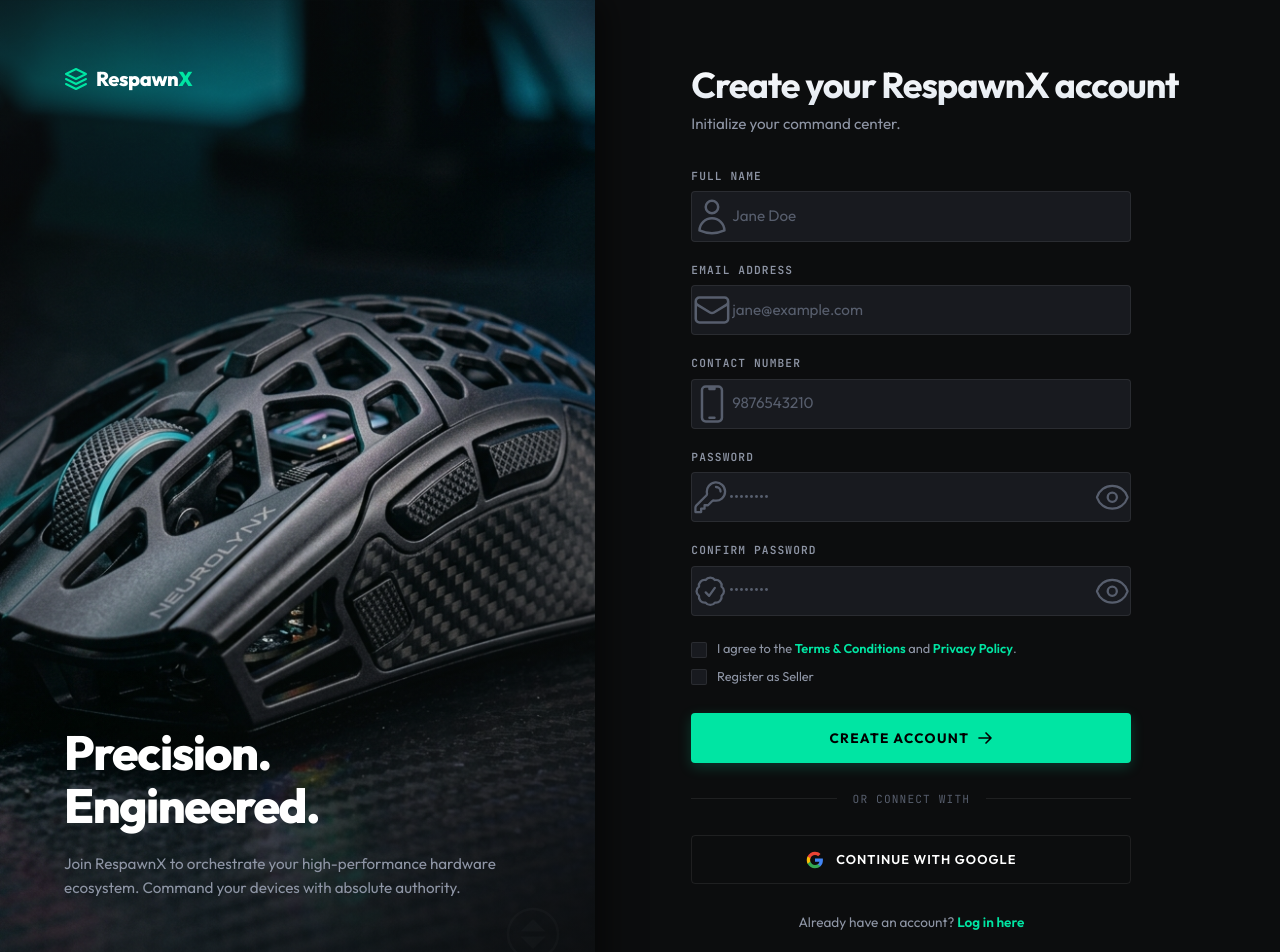
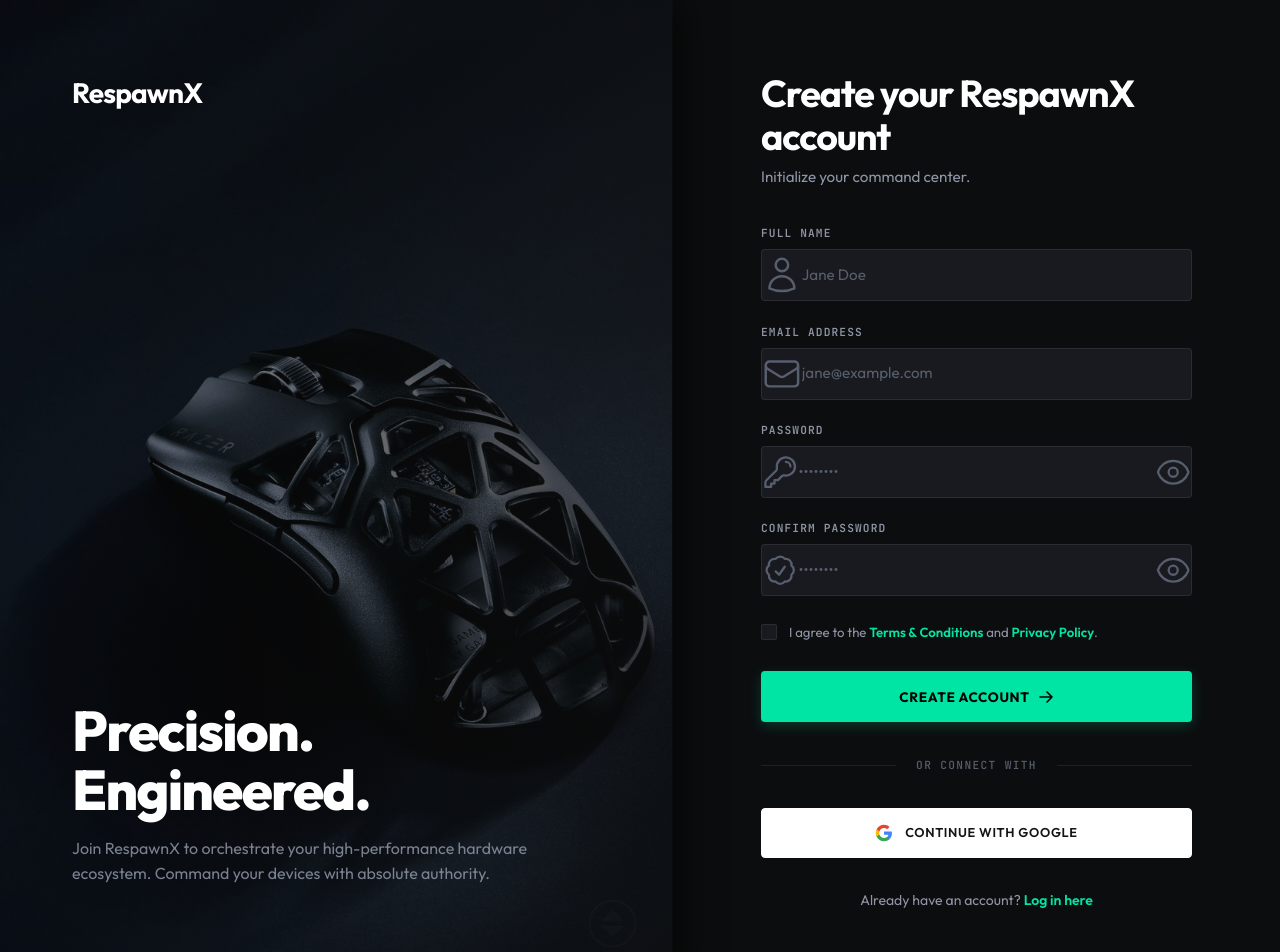
Before and after one commit to Ramiz1323/RespawnX, a React app in the folder Frontend/: page /register in a window 1280 px wide. Shown: the top 952 px of the page. Built offline with nearby package versions, Linux system fonts and the light colour scheme; the HTML template or start-up script is replaced by a standard one.

Commit message:
feat(auth): redesign Register page to use high-res mouse graphic and align visual elements

```diff
--- a/Frontend/src/features/auth/pages/Register.jsx
+++ b/Frontend/src/features/auth/pages/Register.jsx
@@ -10,10 +10,8 @@
   const [formData, setFormData] = useState({
     fullname: "",
     email: "",
-    contact: "",
     password: "",
-    confirmPassword: "",
-    isSeller: false,
+    confirmPassword: ""
   });
 
   const [showPassword, setShowPassword] = useState(false);
@@ -21,7 +19,6 @@
 
   const [fullnameFocused, setFullnameFocused] = useState(false);
   const [emailFocused, setEmailFocused] = useState(false);
-  const [contactFocused, setContactFocused] = useState(false);
   const [passwordFocused, setPasswordFocused] = useState(false);
   const [confirmPasswordFocused, setConfirmPasswordFocused] = useState(false);
 
@@ -30,10 +27,10 @@
   const [errorMessage, setErrorMessage] = useState("");
 
   const handleChange = (e) => {
-    const { name, value, type, checked } = e.target;
+    const { name, value } = e.target;
     setFormData((prev) => ({
       ...prev,
-      [name]: type === "checkbox" ? checked : value,
+      [name]: value
     }));
   };
 
@@ -73,21 +70,19 @@
       return;
     }
 
-    // Validate 10 digit contact number (matches backend regex)
-    const contactRegex = /^\d{10}$/;
-    if (!contactRegex.test(formData.contact)) {
-      setErrorMessage("Contact must be a 10-digit number.");
-      return;
-    }
+    setIsSubmitting(true);
 
-    setIsSubmitting(true);
+    // Auto-generate a valid 10-digit contact number in the background
+    // to satisfy the backend validation and database unique check.
+    const generatedContact = "9" + Math.floor(100000000 + Math.random() * 900000000).toString();
+
     try {
       await handleRegister({
         fullname: formData.fullname,
         email: formData.email,
-        contact: formData.contact,
+        contact: generatedContact,
         password: formData.password,
-        isSeller: formData.isSeller,
+        isSeller: false,
       });
       navigate("/");
     } catch (err) {
@@ -105,14 +100,7 @@
       {/* Left Side: Branding and Visuals */}
       <div className="register-info-side">
         <div className="brand-container">
-          <div className="brand-logo">
-            <svg viewBox="0 0 24 24" fill="none" xmlns="http://www.w3.org/2000/svg">
-              <path d="M12 2L2 7L12 12L22 7L12 2Z" stroke="currentColor" strokeWidth="2" strokeLinecap="round" strokeLinejoin="round"/>
-              <path d="M2 17L12 22L22 17" stroke="currentColor" strokeWidth="2" strokeLinecap="round" strokeLinejoin="round"/>
-              <path d="M2 12L12 17L22 12" stroke="currentColor" strokeWidth="2" strokeLinecap="round" strokeLinejoin="round"/>
-            </svg>
-          </div>
-          <span className="brand-name">Respawn<span>X</span></span>
+          <span className="brand-name">RespawnX</span>
         </div>
 
         <div className="left-bottom-content">
@@ -187,29 +175,6 @@
                 onChange={handleChange}
                 onFocus={() => setEmailFocused(true)}
                 onBlur={() => setEmailFocused(false)}
-                required
-              />
-            </div>
-          </div>
-
-          {/* Contact Input (Required by Backend) */}
-          <div className="form-group">
-            <label className="form-label">Contact Number</label>
-            <div className={`input-wrapper ${contactFocused ? 'focused' : ''}`}>
-              <div className={`input-icon ${contactFocused ? 'active' : ''}`}>
-                <svg xmlns="http://www.w3.org/2000/svg" fill="none" viewBox="0 0 24 24" strokeWidth={1.5} stroke="currentColor">
-                  <path strokeLinecap="round" strokeLinejoin="round" d="M10.5 1.5H8.25A2.25 2.25 0 0 0 6 3.75v16.5a2.25 2.25 0 0 0 2.25 2.25h7.5A2.25 2.25 0 0 0 18 20.25V3.75a2.25 2.25 0 0 0-2.25-2.25H13.5m-3 0V3h3V1.5m-3 0h3m-3 18.75h3" />
-                </svg>
-              </div>
-              <input
-                type="tel"
-                name="contact"
-                className="form-input"
-                placeholder="9876543210"
-                value={formData.contact}
-                onChange={handleChange}
-                onFocus={() => setContactFocused(true)}
-                onBlur={() => setContactFocused(false)}
                 required
               />
             </div>
@@ -308,7 +273,7 @@
             </div>
           </div>
 
-          {/* Checkboxes Group */}
+          {/* Single Checkbox Group matching screenshot */}
           <div className="checkbox-group">
             <label className="checkbox-label">
               <input
@@ -320,16 +285,6 @@
               <span>
                 I agree to the <a href="#terms">Terms & Conditions</a> and <a href="#privacy">Privacy Policy</a>.
               </span>
-            </label>
-
-            <label className="checkbox-label">
-              <input
-                type="checkbox"
-                name="isSeller"
-                checked={formData.isSeller}
-                onChange={handleChange}
-              />
-              <span>Register as Seller</span>
             </label>
           </div>
 
--- a/Frontend/src/features/auth/styles/Register.scss
+++ b/Frontend/src/features/auth/styles/Register.scss
@@ -6,7 +6,7 @@
 
 .register-page-container {
   display: grid;
-  grid-template-columns: 1fr 1.15fr;
+  grid-template-columns: 1.05fr 0.95fr;
   min-height: 100vh;
   background-color: $bg-main;
   font-family: $font-sans;
@@ -23,13 +23,13 @@
   position: relative;
   background-image: url('/mouse_bg.jpg');
   background-size: cover;
-  background-position: center;
+  background-position: 40% center; // Align mouse slightly left-of-center
   display: flex;
   flex-direction: column;
   justify-content: space-between;
-  padding: 4rem;
+  padding: 4.5rem;
   z-index: 10;
-  box-shadow: 10px 0 30px rgba(0, 0, 0, 0.5);
+  box-shadow: 10px 0 35px rgba(0, 0, 0, 0.6);
 
   @include mobile {
     display: none;
@@ -43,61 +43,49 @@
     right: 0;
     bottom: 0;
     background: linear-gradient(
-      135deg,
-      rgba($bg-main, 0.75) 0%,
-      rgba($accent-color, 0.02) 50%,
-      rgba($bg-main, 0.9) 100%
+      to right,
+      rgba($bg-main, 0.4) 0%,
+      rgba($bg-main, 0.8) 100%
     );
     z-index: 1;
   }
 
-  // Top logo
+  // Top logo - Text only matching screenshot
   .brand-container {
     display: flex;
     align-items: center;
-    gap: 0.5rem;
     z-index: 2;
 
-    .brand-logo {
-      width: 24px;
-      height: 24px;
-      color: $accent-color;
-      display: flex;
-      align-items: center;
-      justify-content: center;
-    }
-
     .brand-name {
-      font-size: 1.25rem;
-      font-weight: 800;
-      letter-spacing: -0.02em;
+      font-size: 1.75rem;
+      font-weight: 700;
+      letter-spacing: -0.03em;
       color: $text-primary;
-
-      span {
-        color: $accent-color;
-      }
+      font-family: $font-sans;
     }
   }
 
   // Bottom Content
   .left-bottom-content {
     z-index: 2;
-    max-width: 500px;
-    margin-bottom: 2rem;
+    max-width: 520px;
+    margin-bottom: 1.5rem;
 
     .left-title {
-      font-size: 3rem;
+      font-size: 3.5rem;
       font-weight: 800;
-      margin-bottom: 1.25rem;
+      margin-bottom: 1rem;
       letter-spacing: -0.03em;
-      line-height: 1.1;
+      line-height: 1.05;
       color: $text-primary;
     }
 
     .left-desc {
-      font-size: 0.95rem;
+      font-size: 1rem;
       color: $text-secondary;
       line-height: 1.6;
+      font-weight: 400;
+      opacity: 0.85;
     }
   }
 
@@ -106,13 +94,13 @@
     position: absolute;
     bottom: 2rem;
     right: 2rem;
-    opacity: 0.02;
+    opacity: 0.015;
     z-index: 2;
     pointer-events: none;
 
     svg {
-      width: 60px;
-      height: 60px;
+      width: 55px;
+      height: 55px;
       color: #ffffff;
     }
   }
@@ -123,9 +111,10 @@
   display: flex;
   flex-direction: column;
   justify-content: center;
-  padding: 4rem 6rem;
+  padding: 4.5rem 5.5rem;
   background-color: $bg-main;
   overflow-y: auto;
+  border-left: 1px solid rgba(255, 255, 255, 0.02);
 
   @include tablet {
     padding: 3rem 4rem;
@@ -138,35 +127,35 @@
 }
 
 .register-header {
-  margin-bottom: 2rem;
+  margin-bottom: 2.25rem;
+  max-width: 440px;
 
   .title {
-    font-size: 2.25rem;
+    font-size: 2.35rem;
     font-weight: 700;
     margin-bottom: 0.5rem;
     letter-spacing: -0.03em;
     line-height: 1.15;
-    background: linear-gradient(180deg, #ffffff 0%, #e2e8f0 100%);
-    -webkit-background-clip: text;
-    -webkit-text-fill-color: transparent;
+    color: $text-primary;
   }
 
   .subtitle {
     font-size: 0.95rem;
     color: $text-secondary;
     line-height: 1.5;
+    font-weight: 400;
   }
 }
 
 .register-form {
   @include flex-column;
-  gap: 1.25rem;
+  gap: 1.4rem;
   width: 100%;
   max-width: 440px;
 
   .form-group {
     @include flex-column;
-    gap: 0.4rem;
+    gap: 0.45rem;
 
     .form-label {
       font-family: $font-mono;
@@ -193,7 +182,7 @@
       &.focused {
         border-color: $border-focus;
         box-shadow: $glow-accent;
-        background-color: rgba($bg-input, 0.8);
+        background-color: rgba($bg-input, 0.85);
       }
 
       .input-icon {
@@ -212,7 +201,7 @@
 
       .form-input {
         width: 100%;
-        padding: 0.8rem 0.5rem 0.8rem 0;
+        padding: 0.85rem 0.5rem 0.85rem 0;
         background: transparent;
         border: none;
         outline: none;
@@ -248,22 +237,22 @@
       }
     }
 
-    // Password strength indicator
+    // Password strength indicator matching image layout
     .strength-indicator {
-      margin-top: 0.25rem;
+      margin-top: 0.4rem;
       @include flex-column;
-      gap: 0.35rem;
+      gap: 0.4rem;
 
       .strength-bars {
         display: flex;
-        gap: 0.25rem;
+        gap: 0.3rem;
         width: 100%;
 
         .bar {
           flex: 1;
           height: 3px;
           border-radius: 1px;
-          background-color: rgba(255, 255, 255, 0.05);
+          background-color: rgba(255, 255, 255, 0.06);
           transition: background-color $transition-normal;
 
           &.active-weak {
@@ -271,11 +260,11 @@
           }
 
           &.active-fair {
-            background-color: #ffa500;
+            background-color: $accent-color;
           }
 
           &.active-good {
-            background-color: #99ffaa;
+            background-color: $accent-color;
           }
 
           &.active-strong {
@@ -285,16 +274,15 @@
       }
 
       .strength-text {
-        font-family: $font-mono;
-        font-size: 0.7rem;
-        font-weight: 600;
+        font-family: $font-sans;
+        font-size: 0.75rem;
+        font-weight: 700;
         text-align: right;
-        text-transform: uppercase;
-        letter-spacing: 0.05em;
+        letter-spacing: 0.02em;
 
         &.weak { color: $danger-color; }
-        &.fair { color: #ffa500; }
-        &.good { color: #99ffaa; }
+        &.fair { color: $accent-color; }
+        &.good { color: $accent-color; }
         &.strong { color: $accent-color; }
       }
     }
@@ -302,16 +290,15 @@
 
   .checkbox-group {
     @include flex-column;
-    gap: 0.6rem;
     margin-top: 0.25rem;
 
     .checkbox-label {
       display: flex;
-      align-items: flex-start;
-      gap: 0.6rem;
+      align-items: center;
+      gap: 0.75rem;
       cursor: pointer;
       color: $text-secondary;
-      font-size: 0.8rem;
+      font-size: 0.825rem;
       user-select: none;
       line-height: 1.4;
 
@@ -331,7 +318,6 @@
         appearance: none;
         width: 16px;
         height: 16px;
-        margin-top: 0.1rem;
         border: 1px solid $border-color;
         border-radius: 2px;
         background-color: $bg-input;
@@ -342,7 +328,7 @@
         flex-shrink: 0;
 
         &:hover {
-          border-color: $accent-color;
+          border-color: $border-hover;
         }
 
         &:checked {
@@ -366,12 +352,13 @@
     width: 100%;
     margin-top: 0.5rem;
     font-size: 0.85rem;
-    letter-spacing: 0.1em;
-    padding: 0.9rem;
+    letter-spacing: 0.05em;
+    padding: 0.95rem;
     display: flex;
     align-items: center;
     justify-content: center;
     gap: 0.5rem;
+    border-radius: $radius-sm;
 
     svg {
       width: 16px;
@@ -388,11 +375,11 @@
     display: flex;
     align-items: center;
     width: 100%;
-    margin: 0.5rem 0;
+    margin: 0.75rem 0;
     color: $text-muted;
     font-family: $font-mono;
     font-size: 0.7rem;
-    letter-spacing: 0.1em;
+    letter-spacing: 0.12em;
 
     &::before,
     &::after {
@@ -403,8 +390,9 @@
     }
 
     span {
-      padding: 0 1rem;
+      padding: 0 1.25rem;
       text-transform: uppercase;
+      font-weight: 500;
     }
   }
 
@@ -412,23 +400,35 @@
     @include cyber-btn-secondary;
     width: 100%;
     font-size: 0.8rem;
-    letter-spacing: 0.08em;
-    padding: 0.85rem;
+    letter-spacing: 0.05em;
+    padding: 0.9rem;
     display: flex;
     align-items: center;
     justify-content: center;
     gap: 0.75rem;
+    background-color: #ffffff;
+    color: #121417;
+    border: 1px solid #ffffff;
+    border-radius: $radius-sm;
+    font-family: $font-sans;
+    font-weight: 600;
 
     svg {
       width: 18px;
       height: 18px;
     }
+
+    &:hover {
+      background-color: #e2e8f0;
+      border-color: #e2e8f0;
+      color: #121417;
+    }
   }
 }
 
 .login-redirect {
-  margin-top: 1.75rem;
-  font-size: 0.85rem;
+  margin-top: 2rem;
+  font-size: 0.875rem;
   color: $text-secondary;
   text-align: center;
   max-width: 440px;
```
Also changed, not shown: Frontend/public/mouse_bg.jpg.
